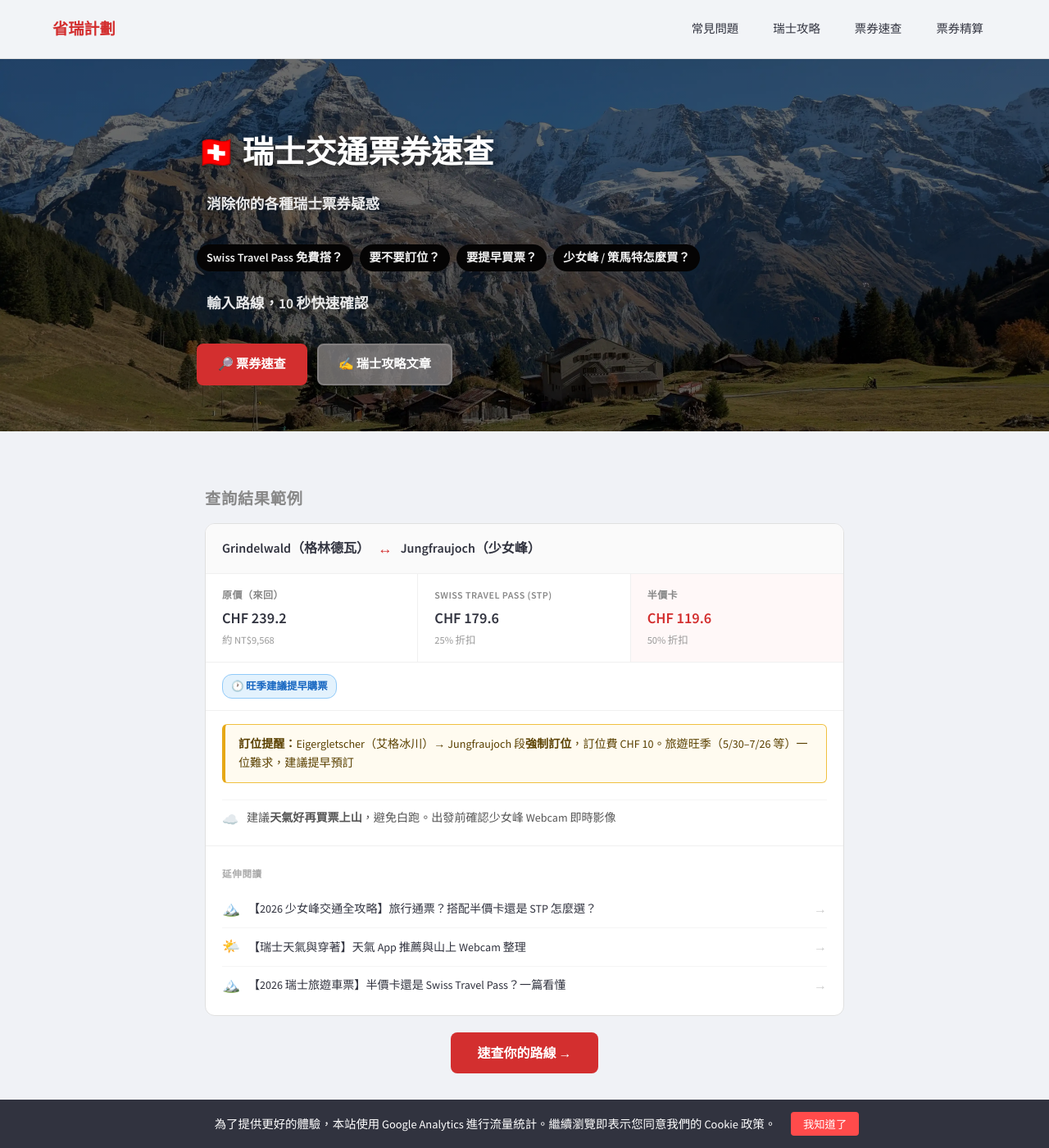
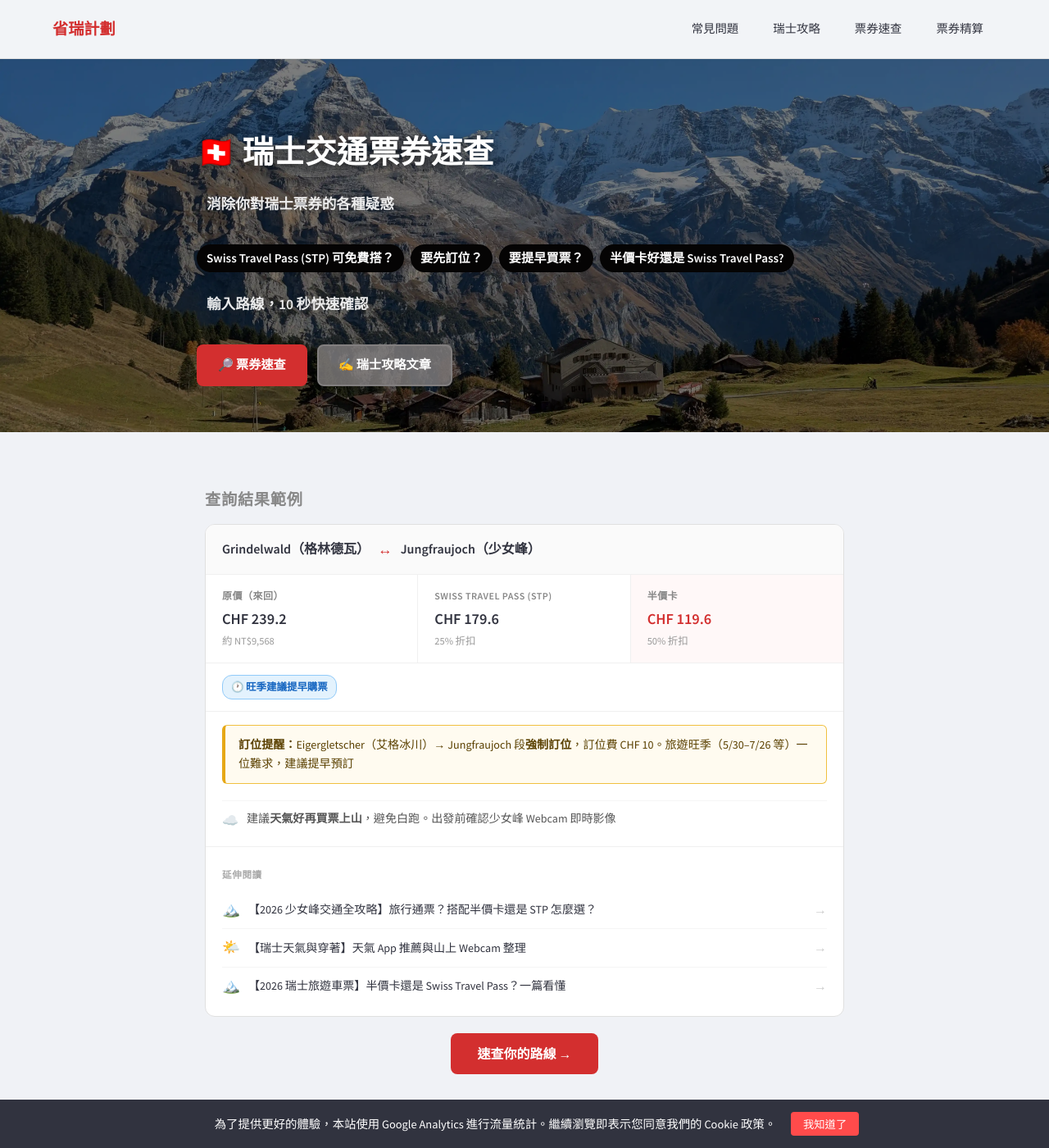
Before and after one commit to Chichinghsu/swisspro, a Jekyll site: the page built from index.html, in a window 1280 px wide and 1400 px high. Shown: the whole window at 82% size. Built offline with Jekyll 4.4.1, drawn with Linux system fonts in a browser that asks for light colours.

Commit message:
update index, make hero clickable

```diff
--- a/index.html
+++ b/index.html
@@ -5,12 +5,12 @@
 <header class="hero">
     <div class="hero-content">
         <h1>🇨🇭 瑞士交通票券速查</h1>
-        <p class="hero-sub">消除你的各種瑞士票券疑惑</p>
+        <p class="hero-sub">消除你對瑞士票券的各種疑惑</p>
         <ul class="hero-bullets">
-            <li>Swiss Travel Pass 免費搭？</li>
-            <li>要不要訂位？</li>
-            <li>要提早買票？</li>
-            <li>少女峰 / 策馬特怎麼買？</li>
+            <li><a href="https://calculator.swisspro.tw/?p=validator" class="hero-question" onclick="gtag('event', 'hero_cta_click', { 'button_name': 'validator_stp' });">Swiss Travel Pass (STP) 可免費搭？</a></li>
+            <li><a href="https://calculator.swisspro.tw/?p=validator" class="hero-question" onclick="gtag('event', 'hero_cta_click', { 'button_name': 'validator_reservation' });">要先訂位？</a></li>
+            <li><a href="https://calculator.swisspro.tw/?p=validator" class="hero-question" onclick="gtag('event', 'hero_cta_click', { 'button_name': 'validator_early' });">要提早買票？</a></li>
+            <li><a href="https://calculator.swisspro.tw/??itinerary_id=fd5b65b6" class="hero-question" onclick="gtag('event', 'hero_cta_click', { 'button_name': 'calculator_itinerary' });">半價卡好還是 Swiss Travel Pass?</a></li>
         </ul>
         <p class="hero-sub">輸入路線，10 秒快速確認</p>
         <div class="hero-cta-group">
@@ -20,7 +20,7 @@
                🔎 票券速查
             </a>
 
-            <a href="https://swisspro.tw/blog/"
+            <a href="https://swisspro.tw/blog/?utm_source=tool&utm_medium=index&utm_campaign=index"
                class="btn hero-btn-secondary"
                onclick="gtag('event', 'hero_cta_click', { 'button_name': 'blog_articles' });">
                ✍️ 瑞士攻略文章
--- a/style_index.css
+++ b/style_index.css
@@ -76,7 +76,7 @@
     position: relative;
     text-align: center;
     padding: 80px 20px;
-    background-image: linear-gradient(rgba(0, 0, 0, 0.4), rgba(0, 0, 0, 0.4)), url('img/background_mountain.webp');
+    background-image: linear-gradient(rgba(0, 0, 0, 0.3), rgba(0, 0, 0, 0.3)), url('img/background_mountain.webp');
     background-size: cover;
     background-position: center;
     background-attachment: fixed;
@@ -1060,6 +1060,14 @@
     border: 2px solid rgba(130, 127, 127);
 }
 
+.hero-question {
+    color: #fff;
+    margin-top: 0;
+    font-size: 0.95rem;
+    text-decoration: none;
+    font-weight: 600;
+}
+
 .validator-demo-section {
     background: var(--st-secondary-bg);
     padding: 48px 5%;
```
